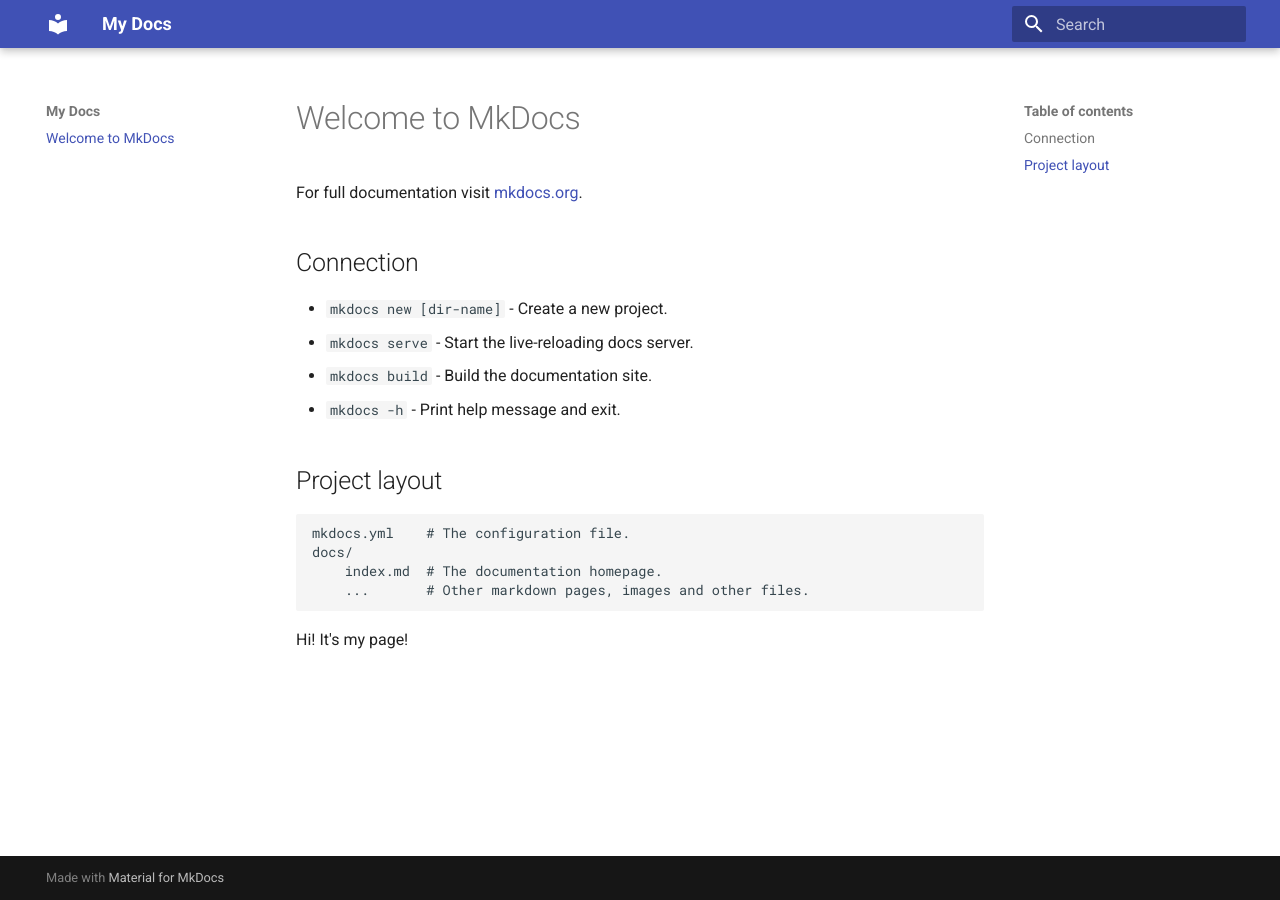
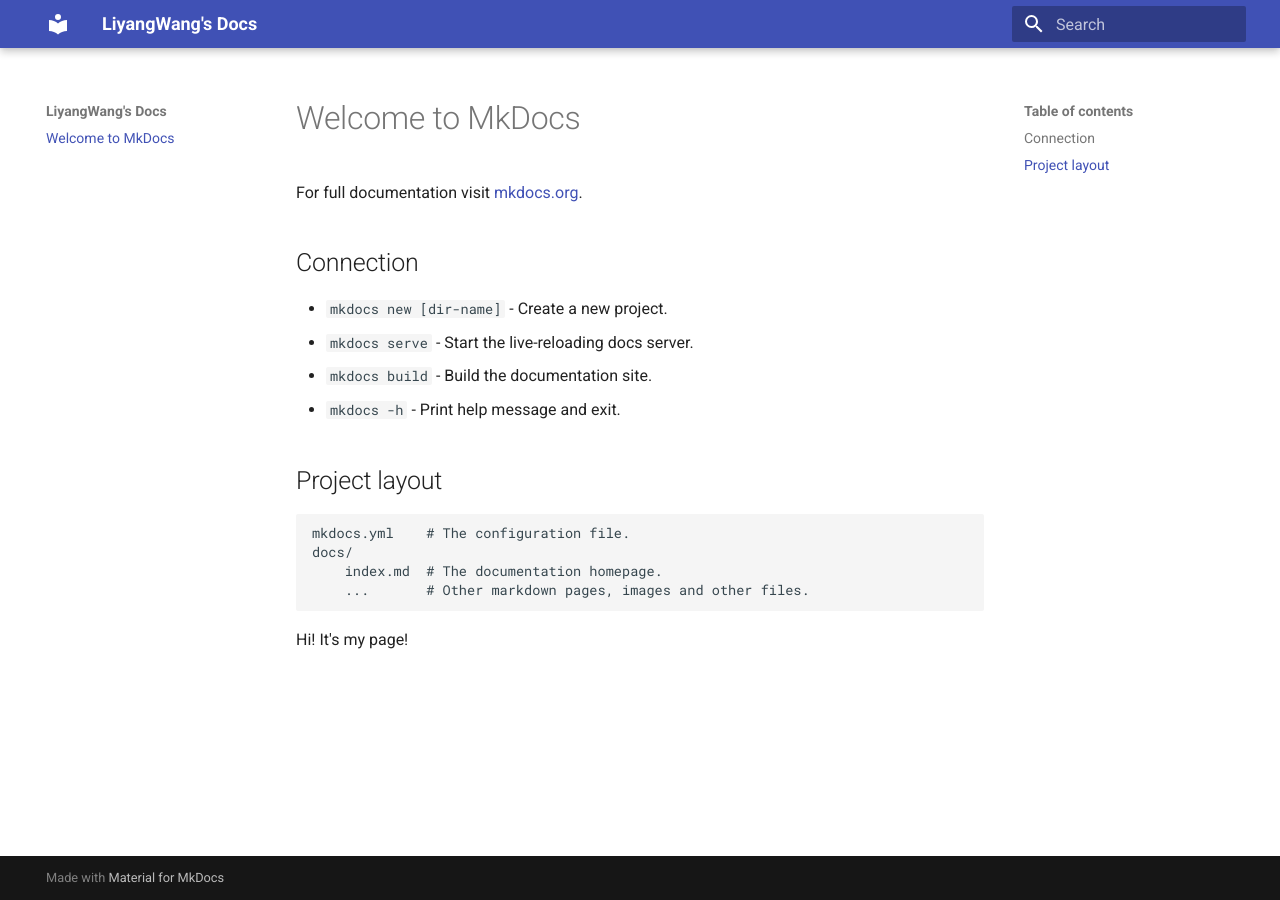
Before and after one commit to Ruchtech/Liyang-s-Doc, an MkDocs documentation site: the page built from docs/index.md, in a window 1280 px wide. Built offline with MkDocs 1.6.1 and Material for MkDocs 9.7.7, drawn with Linux system fonts in a browser that asks for light colours.

Commit message:
Staged Changes

```diff
--- a/mkdocs.yml
+++ b/mkdocs.yml
@@ -1,4 +1,4 @@
-site_name: My Docs
+site_name: LiyangWang's Docs
 site_url: https://mydomain.org/mysite
 theme:
   name: material
```
